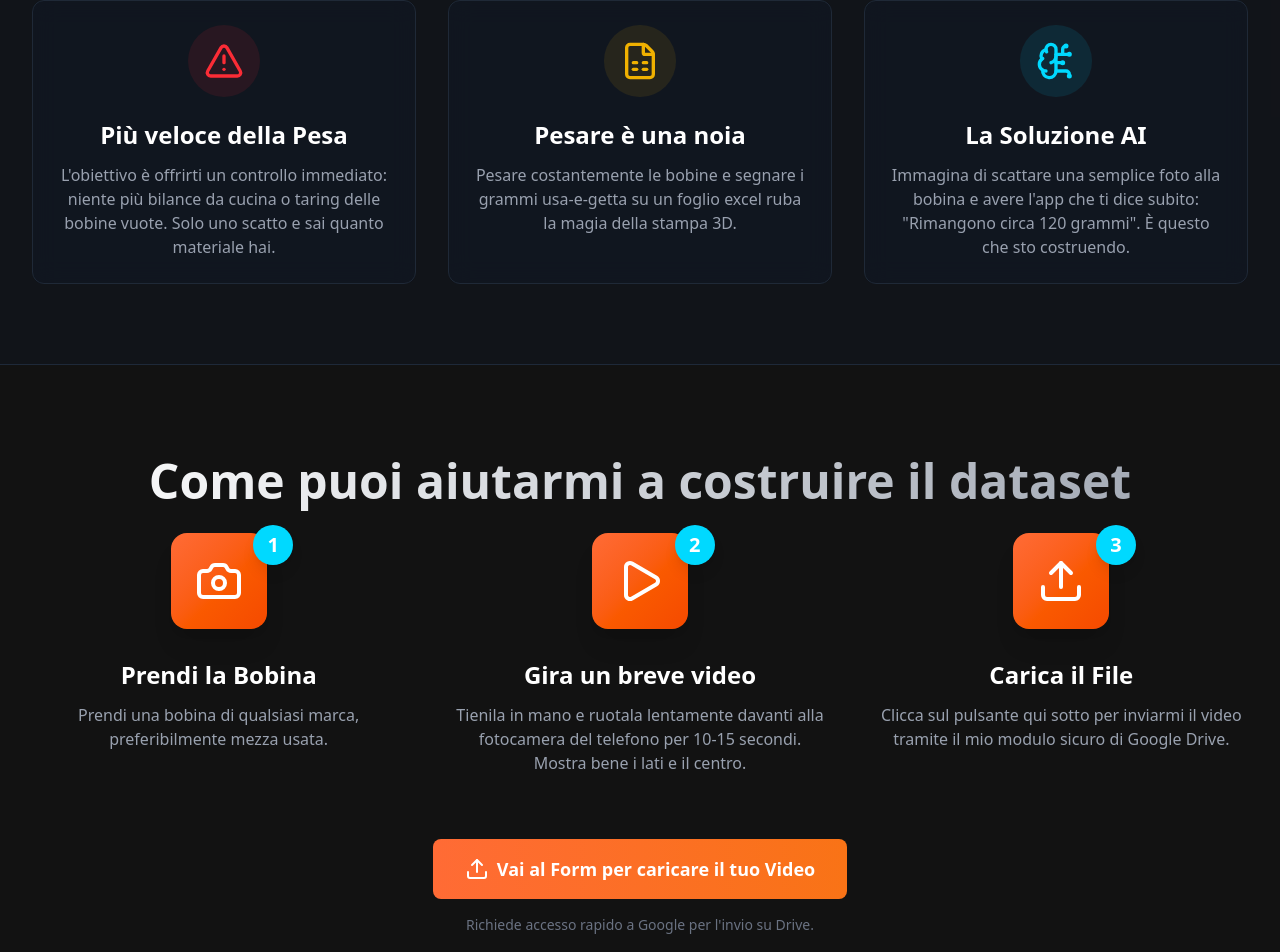
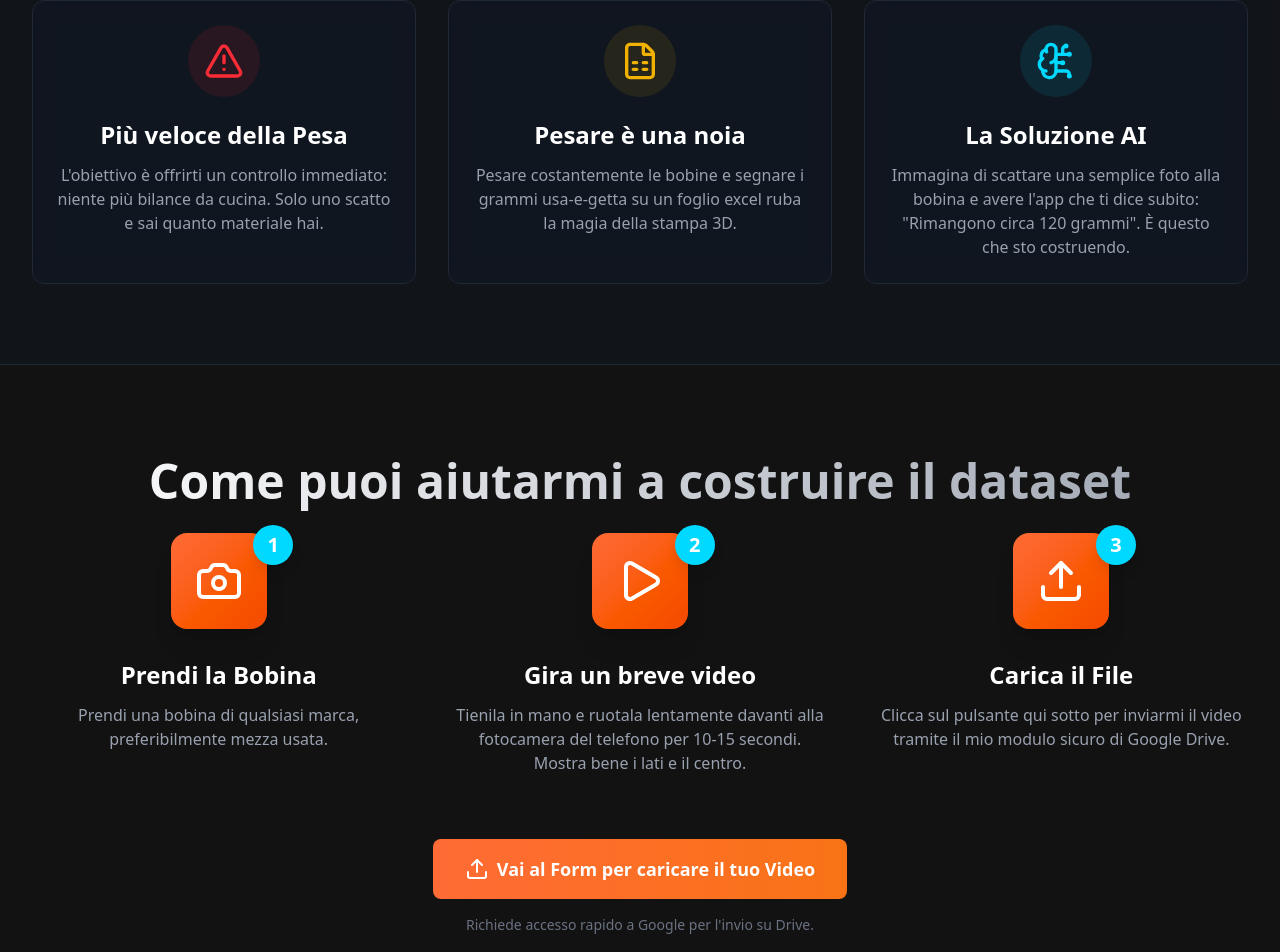
Before and after one commit to antoxth/spoolid-landing, a React (Vite) app: page / in a window 1280 px wide. Shown: the part 1154-2106 px from the top of the page. Built offline with nearby package versions, Linux system fonts and the light colour scheme.

Commit message:
fix: remove meaningless itanglese phrase 'taring'

```diff
--- a/src/App.jsx
+++ b/src/App.jsx
@@ -232,7 +232,7 @@ function App() {
               </div>
               <h3 className="text-2xl font-bold mb-3">Più veloce della Pesa</h3>
               <p className="text-gray-400">
-                L'obiettivo è offrirti un controllo immediato: niente più bilance da cucina o taring delle bobine vuote. Solo uno scatto e sai quanto materiale hai.
+                L'obiettivo è offrirti un controllo immediato: niente più bilance da cucina. Solo uno scatto e sai quanto materiale hai.
               </p>
             </div>
 
```
